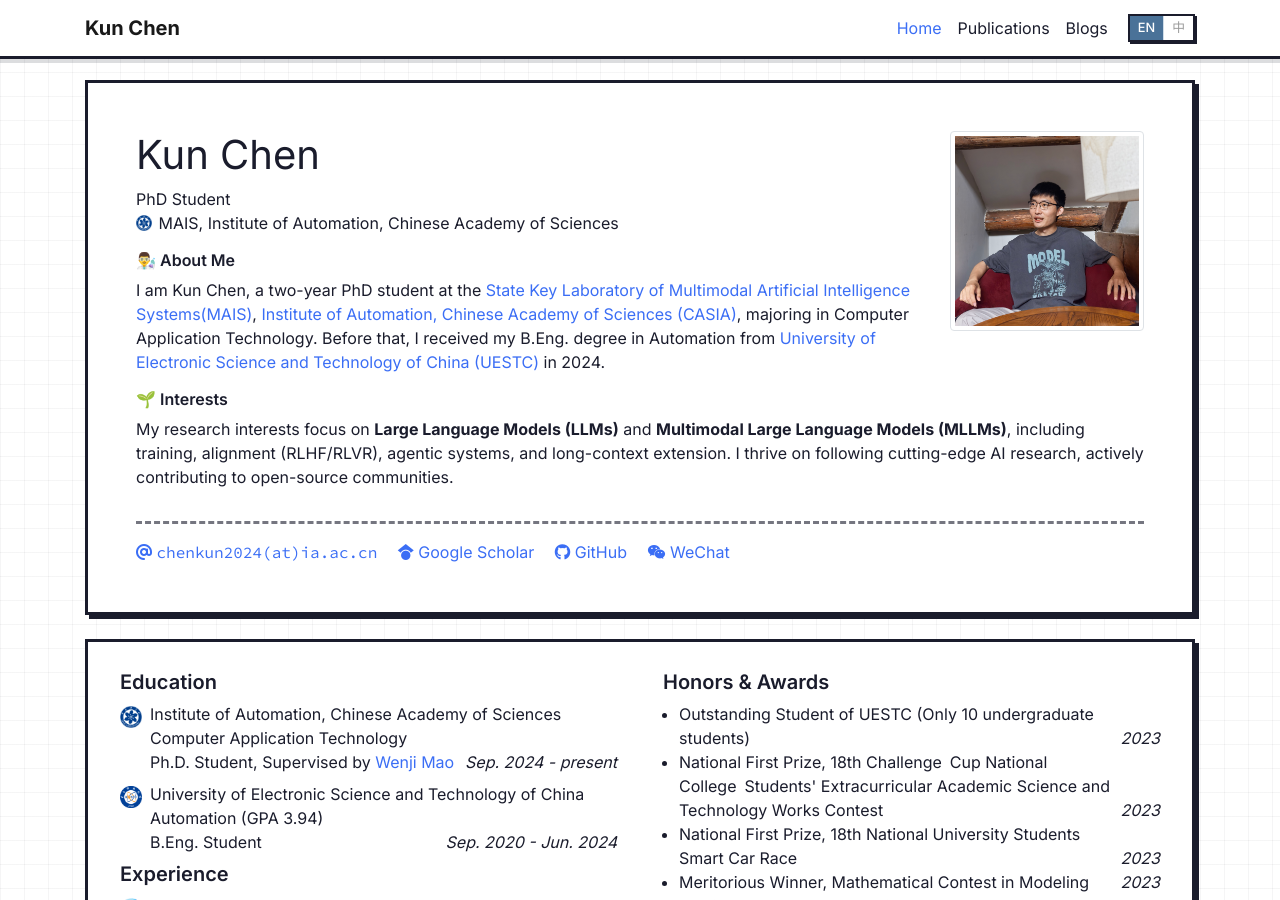
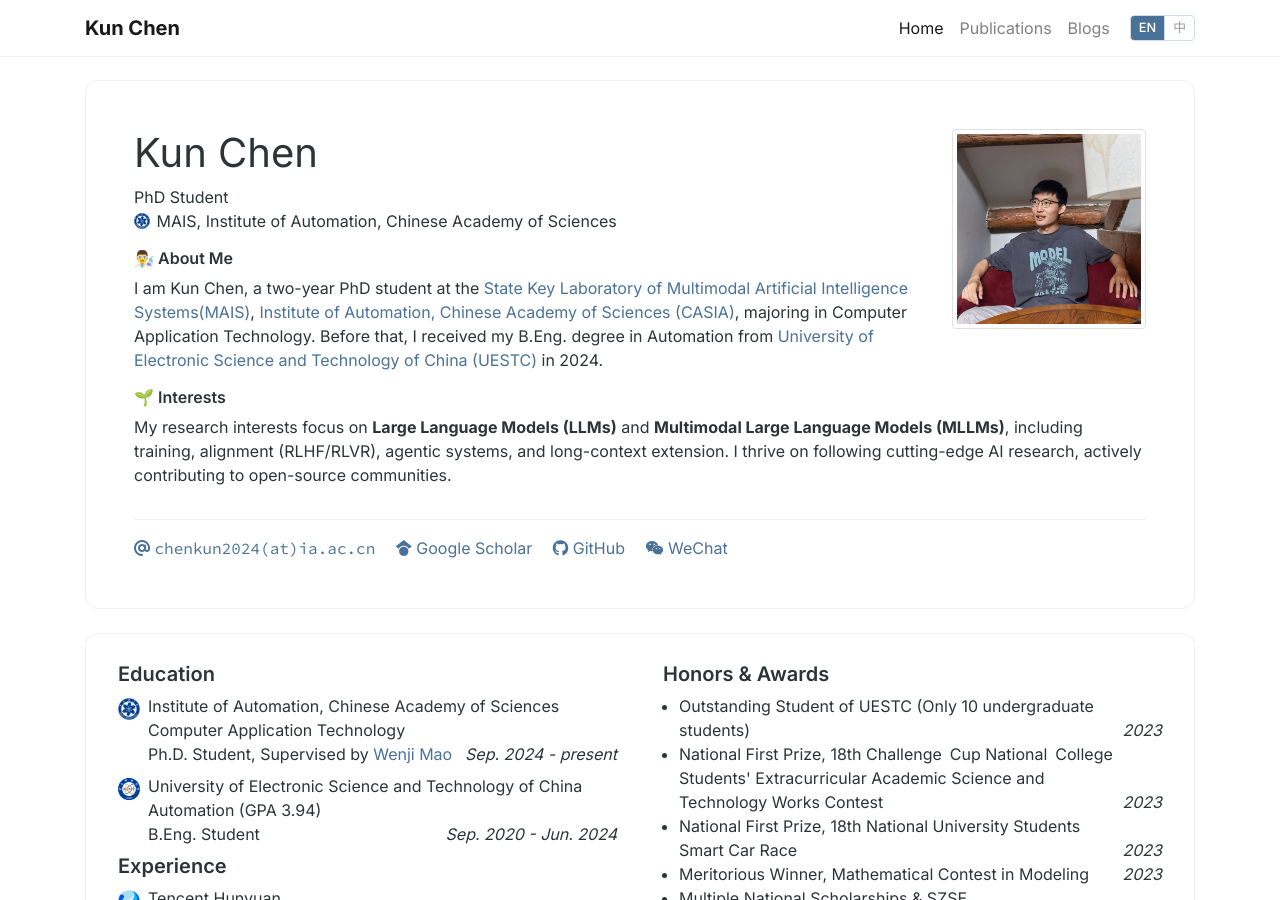
Before and after one commit to Kwen-Chen/Kwen-Chen.github.io, a Jekyll site: the page built from index.html, in a window 1280 px wide and 900 px high. Built offline with Jekyll 4.4.1, drawn with Linux system fonts in a browser that asks for light colours; nearby versions of some CDN libraries; a style sheet for code colours, icons or effects is not loaded.

Commit message:
switch theme back to classic
Co-Authored-By: Claude Fable 5 <noreply@anthropic.com>

```diff
--- a/_data/display.yml
+++ b/_data/display.yml
@@ -1,6 +1,6 @@
 # Site theme: "classic" (original look) or "pixel" (retro pixel-game style).
 # Switch anytime by changing this one line.
-theme: pixel
+theme: classic
 
 homepage:
   show_experience: true
```
